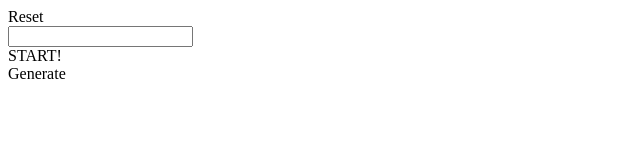
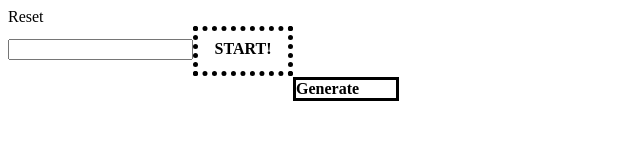
Before and after one commit to kawikadkekahuna/BubbleSortDOMAnimator, a plain HTML site: page index.html in a window 1280 px wide. Shown: the whole page, without its empty margins (0-640 px from the left). Drawn offline with Linux system fonts and the light colour scheme.

Commit message:
Update bubble-sort.css
updated css

```diff
--- a/css/bubble-sort.css
+++ b/css/bubble-sort.css
@@ -4,3 +4,30 @@
   border:1px black;
   margin-bottom:1px;
 }
+
+#startBtn{
+  display:inline-block;
+  position:relative;
+  text-align: center;
+  line-height: 35px;
+  font-weight:bold;
+  border:5px dotted black;
+  width:90px;
+  height:40px;
+
+}
+
+#startBtn:hover{
+  background-color:;
+  border-color:yellow;
+}
+
+#generateBtn{
+  display:inline-block;
+  position: relative;
+  font-weight:bold;
+  width:100px;
+  top:40px;
+  border:3px solid black;
+  text-align:40px;
+}
```
